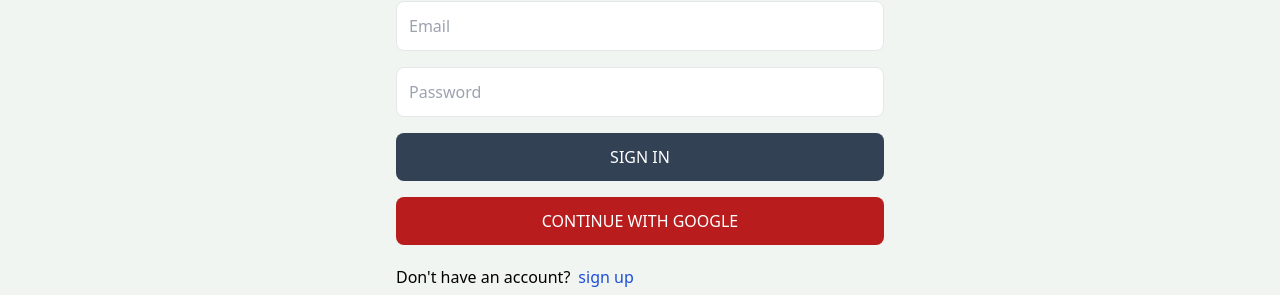
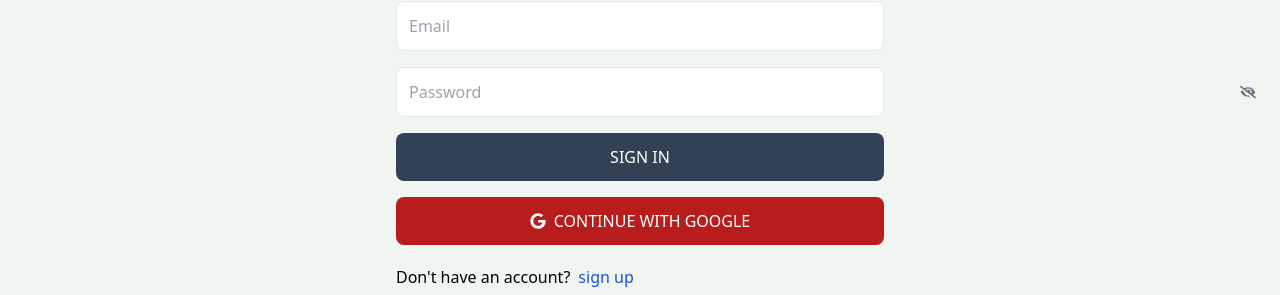
Before and after one commit to ganeshlonare/MERN-Esate-project, a React (Vite) app in the folder client/: page /sign-in in a window 1280 px wide. Shown: the part 175-470 px from the top of the page. Built offline with nearby package versions, Linux system fonts and the light colour scheme; no server answers.

Commit message:
Updated Sign In and Sign Up page

```diff
--- a/client/src/components/OAuth.jsx
+++ b/client/src/components/OAuth.jsx
@@ -3,6 +3,7 @@
 import {useDispatch} from 'react-redux'
 import {signInSuccess} from '../redux/user/userSlice'
 import { useNavigate } from 'react-router-dom';
+import {FaGoogle} from 'react-icons/fa'
 
 export default function OAuth() {
   const dispatch=useDispatch();
@@ -33,7 +34,8 @@
    }
 
   return (
-    <button onClick={handleGoogleClick} type='button' className='uppercase bg-red-700 p-3 rounded-lg text-white hover:opacity-95'>
+      <button onClick={handleGoogleClick} type='button' className='uppercase bg-red-700 p-3 rounded-lg text-white hover:opacity-95 flex items-center justify-center gap-2'>
+        <FaGoogle />
       continue with google
     </button>
   )
--- a/client/src/pages/SignIn.jsx
+++ b/client/src/pages/SignIn.jsx
@@ -3,11 +3,13 @@
 import { useDispatch, useSelector } from 'react-redux';
 import { signInStart , signInFailure , signInSuccess } from '../redux/user/userSlice';
 import OAuth from '../components/OAuth'
+import {FaEyeSlash , FaEye} from 'react-icons/fa'
 
 export default function SignIn() {
 
   const [formData,setFormData] = useState({});
   const {loading , error} =useSelector((state)=>state.user);
+  const [passwordVisiblity , setPasswordVisiblity ] = useState(false);
   const navigate=useNavigate();
   const dispatch=useDispatch();
 
@@ -47,7 +49,17 @@
       <h1 className='text-center text-3xl font-semibold my-7' >Sign In</h1>
       <form onSubmit={handleSubmit} className='flex flex-col gap-4'>
         <input type="email" placeholder='Email' id='email' className='border p-3 rounded-lg ' onChange={handleChange}/>
-        <input type="password" placeholder='Password' id='password' className='border p-3 rounded-lg ' onChange={handleChange}/>
+
+        <div className="flex items-center">
+          {
+            passwordVisiblity ? <FaEye onClick={()=>setPasswordVisiblity((curr)=>!curr)} className='absolute left-auto right-6 text-gray-500 cursor-pointer' /> :
+            <FaEyeSlash onClick={()=>setPasswordVisiblity((curr)=>!curr)} className='absolute left-auto right-6 text-gray-500 cursor-pointer' />
+          }
+        {
+          passwordVisiblity ? <input type="text" placeholder='Password' id='password' className='border p-3 rounded-lg w-full ' onChange={handleChange}/> :
+          <input type="password" placeholder='Password' id='password' className='border p-3 rounded-lg w-full ' onChange={handleChange}/>
+        }
+        </div>
         <button disabled={loading} className='bg-slate-700 rounded-lg p-3 text-white uppercase hover:opacity-95 disabled:opacity-80'>{loading ? `Loading...` : `sign in`}</button>
         <OAuth />
       </form>
@@ -56,6 +68,7 @@
       <Link to="/sign-up"> <span className='text-blue-700'>sign up</span></Link>
       </div>
       {error && <p className='text-red-600 mt-5' >{error}</p> }
+
     </div>
   )
 }
--- a/client/src/pages/SignUp.jsx
+++ b/client/src/pages/SignUp.jsx
@@ -3,12 +3,15 @@
 import OAuth from '../components/Oauth';
 import { useDispatch } from 'react-redux';
 import {  signInSuccess } from '../redux/user/userSlice';
+import {FaEyeSlash , FaEye} from 'react-icons/fa'
+
 
 export default function SignUp() {
 
   const [formData,setFormData] = useState({});
   const [error,setError] = useState(null);
   const [loading,setLoading]=useState(false);
+  const [passwordVisiblity , setPasswordVisiblity ] = useState(false);
   const navigate=useNavigate();
   const dispatch=useDispatch();
 
@@ -53,7 +56,16 @@
       <form onSubmit={handleSubmit} className='flex flex-col gap-4'>
         <input type="text" placeholder='Username' id='username' className='border p-3 rounded-lg' onChange={handleChange}/>
         <input type="email" placeholder='Email' id='email' className='border p-3 rounded-lg ' onChange={handleChange}/>
-        <input type="password" placeholder='Password' id='password' className='border p-3 rounded-lg ' onChange={handleChange}/>
+        <div className="flex items-center">
+          {
+            passwordVisiblity ? <FaEye onClick={()=>setPasswordVisiblity((curr)=>!curr)} className='absolute left-auto right-6 text-gray-500 cursor-pointer' /> :
+            <FaEyeSlash onClick={()=>setPasswordVisiblity((curr)=>!curr)} className='absolute left-auto right-6 text-gray-500 cursor-pointer' />
+          }
+        {
+          passwordVisiblity ? <input type="text" placeholder='Password' id='password' className='border p-3 rounded-lg w-full ' onChange={handleChange}/> :
+          <input type="password" placeholder='Password' id='password' className='border p-3 rounded-lg w-full ' onChange={handleChange}/>
+        }
+        </div>
         <button disabled={loading} className='bg-slate-700 rounded-lg p-3 text-white uppercase hover:opacity-95 disabled:opacity-80'>{loading ? `Loading...` : `sign up`}</button>
         <OAuth />
       </form>
```
